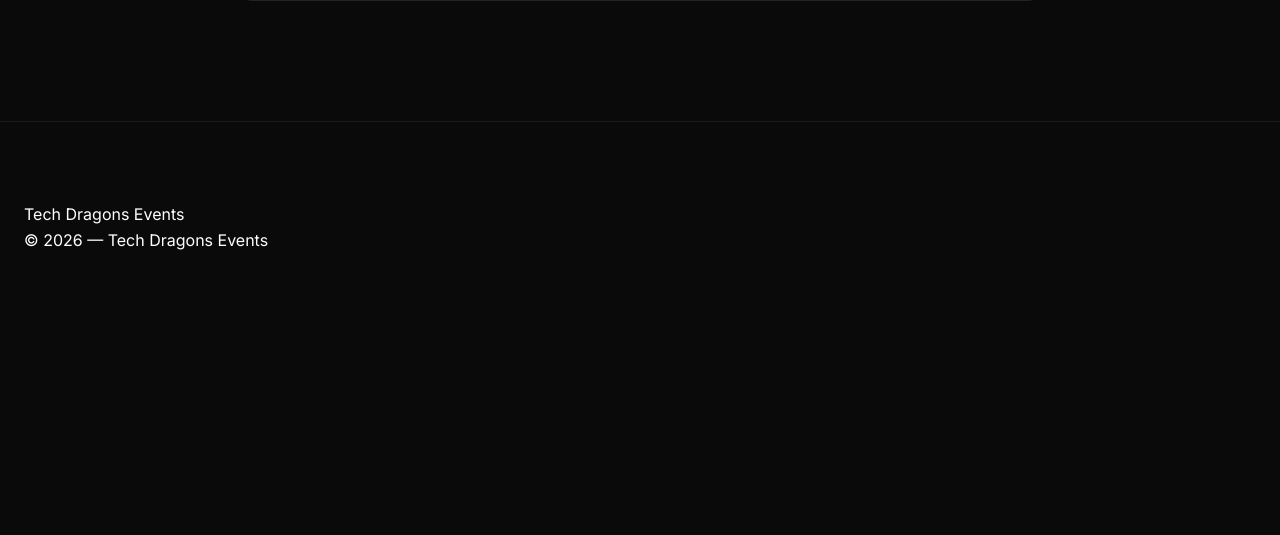
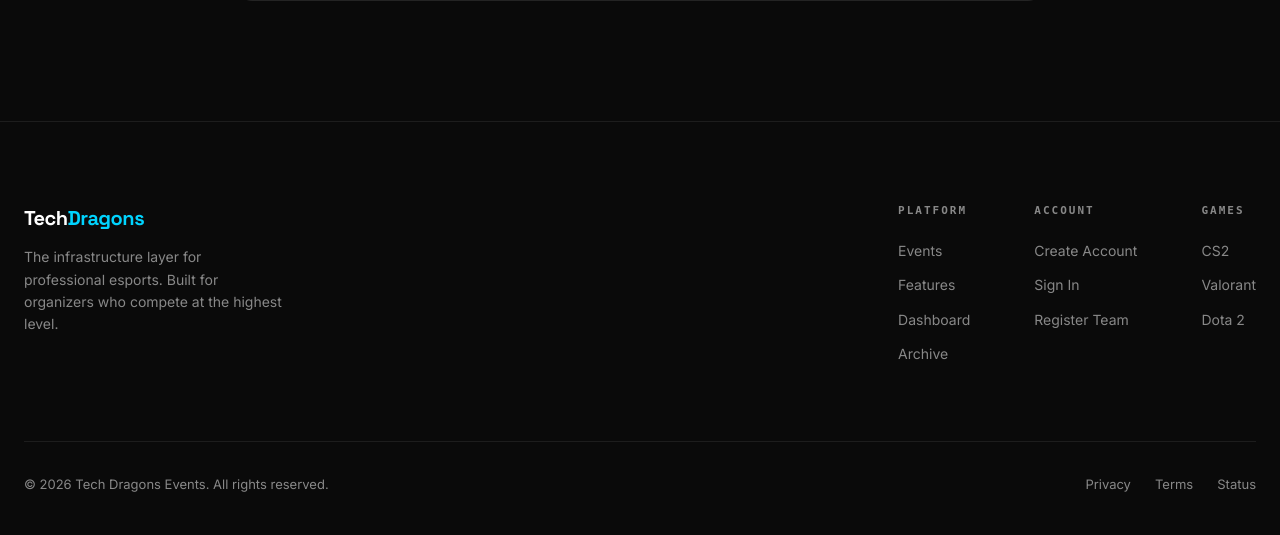
Before and after one commit to EliseyRotar/tech-events-msi, a PHP site: page /index.php in a window 1280 px wide. Shown: the part 2267-2802 px from the top of the page. Before the commit the page ends 2517 px from the top, so only its background shows below. Run offline with PHP 8.4, Linux system fonts and the light colour scheme; some libraries are stand-ins or nearby versions.

Commit message:
feat(template): rebuild footer with three-column link grid and JS include
Replaces single-line footer with a brand column, three navigation link
columns (Platform / Account / Games), and a bottom bar with copyright and
policy links. Appends main.js deferred script tag so GSAP runs after
the deferred GSAP CDN scripts.

Co-Authored-By: Claude Sonnet 4.6 <noreply@anthropic.com>

```diff
--- a/templates/layout/footer.php
+++ b/templates/layout/footer.php
@@ -1,6 +1,46 @@
     <footer>
-        <span class="footer-logo">Tech Dragons Events</span>
-        <p>© <?php echo date('Y'); ?> — Tech Dragons Events</p>
+        <div class="footer-inner">
+            <div class="footer-top">
+                <div class="footer-brand">
+                    <span class="footer-logo">Tech<span>Dragons</span></span>
+                    <p>The infrastructure layer for professional esports. Built for organizers who compete at the highest level.</p>
+                </div>
+
+                <div class="footer-links">
+                    <div class="footer-col">
+                        <h4>Platform</h4>
+                        <a href="/#events">Events</a>
+                        <a href="/#about">Features</a>
+                        <a href="/dashboard.php">Dashboard</a>
+                        <a href="/assets/storici/storico.html">Archive</a>
+                    </div>
+                    <div class="footer-col">
+                        <h4>Account</h4>
+                        <a href="/register.php">Create Account</a>
+                        <a href="/login.php">Sign In</a>
+                        <a href="/addTeam.php">Register Team</a>
+                    </div>
+                    <div class="footer-col">
+                        <h4>Games</h4>
+                        <a href="/assets/storici/cs2.html">CS2</a>
+                        <a href="/assets/storici/valorant.html">Valorant</a>
+                        <a href="/assets/storici/dota.html">Dota 2</a>
+                    </div>
+                </div>
+            </div>
+
+            <div class="footer-bottom">
+                <p>&copy; <?php echo date('Y'); ?> Tech Dragons Events. All rights reserved.</p>
+                <div class="footer-bottom-links">
+                    <a href="#">Privacy</a>
+                    <a href="#">Terms</a>
+                    <a href="#">Status</a>
+                </div>
+            </div>
+        </div>
     </footer>
+
+    <!-- Main JS (loads after GSAP deferred scripts) -->
+    <script src="/assets/js/main.js" defer></script>
 </body>
 </html>
```
